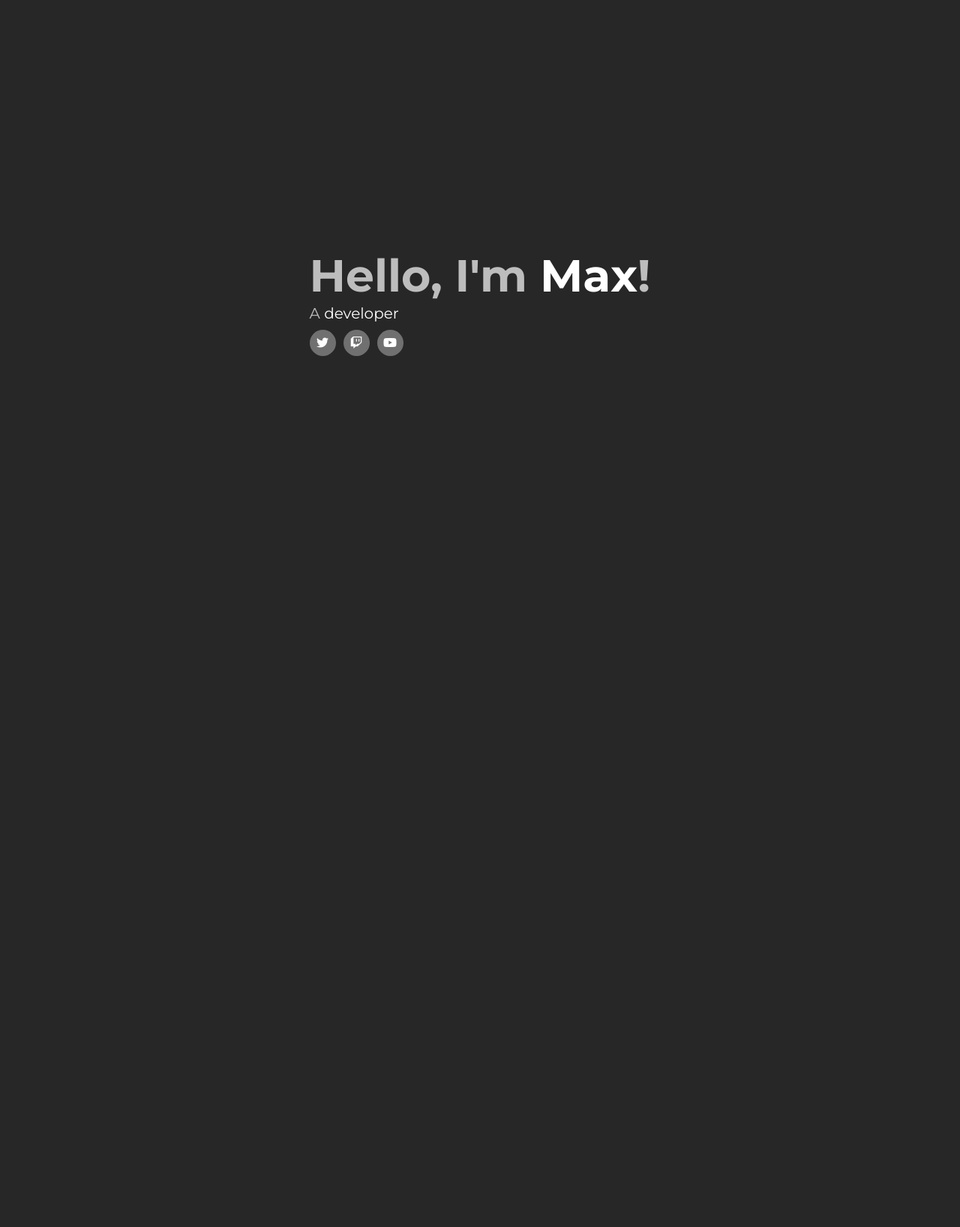
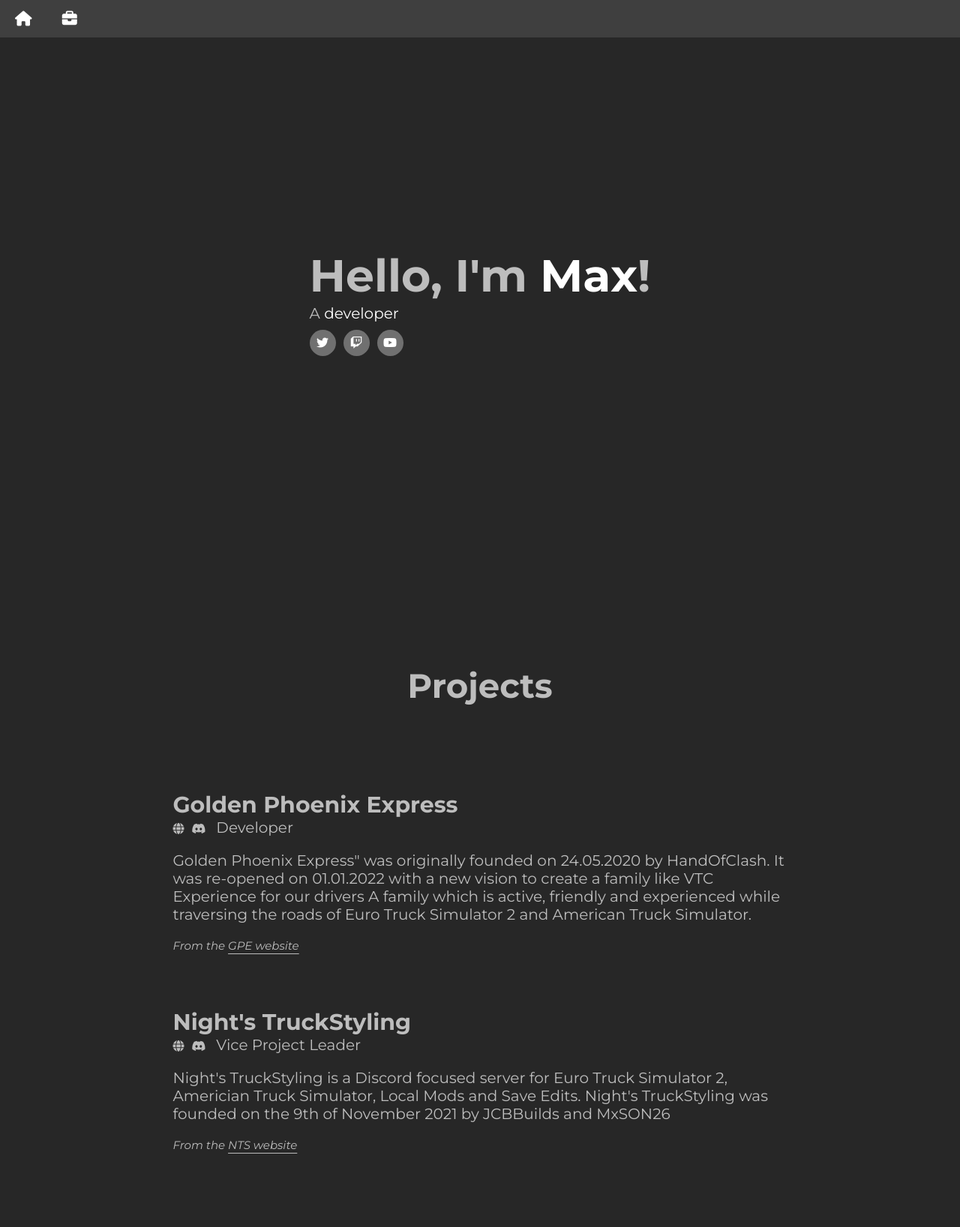
Before and after one commit to spidermax89/Spidermax89-Website, a PHP site: page / in a window 1280 px wide. Shown: the whole page at 75% size. Before the commit the page ends 475 px from the top, so only its background shows below. Run offline with PHP 8.4, Linux system fonts and the light colour scheme; some libraries are stand-ins or nearby versions.

Commit message:
Added Projects

```diff
--- a/Assets/css/main.css
+++ b/Assets/css/main.css
@@ -99,7 +99,7 @@ body {
   text-decoration: none;
 }
 
-.top{
+.topSection{
   height: 100%;
   display: flex;
   justify-content: center;
--- a/index.html
+++ b/index.html
@@ -1,4 +1,175 @@
 <html lang="en">
+
+  <style>
+    nav{
+      display: flex;
+      justify-content: space-between;
+      align-items: center;
+      height: 30px;
+      color: white;
+      left: 50%;
+      transition: background-color 1s, margin 1s, border-radius 1s, width 1s, padding 1s, box-shadow 1s;
+    }
+
+    nav.top{
+      padding: 10px 50%;
+      background-color: rgb(63, 63, 63);
+      width: 100%;
+      position: fixed;
+      transform: translateX(-50%);
+    }
+
+    nav.top a{
+      margin-left: 20px;
+    }
+
+    nav.scroll{
+      padding: 10px;
+      background-color: #4d4d4d;
+      width: 90%;
+      margin: 10px;
+      border-radius: 20px;
+      position: fixed;
+      z-index: 999;
+      transform: translateX(-50%);
+      box-shadow: 0px 0px 20px 0px rgba(85, 85, 85, 0.75);
+    }
+
+    nav img{
+      height: 100%;
+    }
+    nav a {
+  color: white;
+  text-decoration: none;
+  font-size: 20px;
+  font-weight: bold;
+  margin: 0 1rem;
+  position: relative;
+  z-index: 1;
+}
+
+#projectsIcon::after{
+  content: "Projects";
+}
+
+#homeIcon::after{
+  content: "Home";
+}
+
+nav a::after {
+  opacity: 0;
+  visibility: hidden;
+  position: absolute;
+  top: 100%;
+  left: 50%;
+  transform: translateX(-50%) translateY(10px);
+  transition: opacity 0.3s, visibility 0.3s, transform 0.3s;
+}
+
+nav a:hover::after {
+  opacity: 1;
+  visibility: visible;
+  transform: translateX(-50%) translateY(0);
+}
+
+@keyframes fadeIn {
+  from {
+    opacity: 0;
+  }
+  to {
+    opacity: 1;
+  }
+}
+
+
+.projects{
+  display: flex;
+  flex-direction: column;
+  align-items: center;
+  justify-content: center;
+  padding: 50px 0;
+  color: rgb(189, 189, 189);
+}
+
+.projectsContainer{
+  display: flex;
+  flex-direction: column;
+  align-items: center;
+  justify-content: center;
+  width: 80%;
+}
+
+
+.projectsTitle{
+  margin-bottom: 50px;
+  font-size: 30px;
+  font-weight: bold;
+}
+
+.projectText h2{
+  margin-bottom: 0px;
+  font-size: 30px;
+  font-weight: bold;
+}
+
+.projectText p{
+  font-size: 20px;
+}
+
+.project{
+  display: flex;
+  flex-direction: column;
+  align-items: center;
+  justify-content: center;
+  width: 80%;
+  margin-bottom: 50px;
+}
+
+.projectImg{
+  width: 100%;
+  height: 300px;
+  margin-bottom: 50px;
+}
+
+.projectImg img{
+
+  object-fit: cover;
+}
+
+.footnote{
+  font-size: 15px;
+  font-style: italic;
+  margin-top: 50px;
+  color: rgb(189, 189, 189);
+}
+
+.footnote a{
+  color: rgb(189, 189, 189);
+  text-decoration: underline;
+  text-underline-offset: 5px;
+}
+
+.project .role{
+  font-size: 20px;
+  margin-bottom: 10px;
+  color: rgb(189, 189, 189);
+}
+
+.project .socials{
+  font-size: 15px;
+  margin-bottom: 10px;
+  color: rgb(189, 189, 189);
+}
+
+.project .socials a{
+  margin-right: 10px;
+  text-decoration: none;
+  color: rgb(189, 189, 189);
+}
+
+
+  </style>
+
   <head>
     <meta charset="UTF-8" />
     <meta http-equiv="X-UA-Compatible" content="IE=edge" />
@@ -8,9 +179,14 @@
     <link rel="icon" type="image/x-icon" href="./Assets/img/Round2Logo.png" />
     <title>Spidermax89</title>
   </head>
-
   <body>
-    <section class="top">
+    <nav class="topnav top">
+      <div class="links">
+        <a href="#top" id="homeIcon"><i class="fa-solid fa-house"></i></a>
+        <a href="#projects" id="projectsIcon"><i class="fa-solid fa-briefcase"></i></a>
+      </div>
+    </nav>
+    <section class="topSection">
       <div class="topText">
         <div class="text">
           <h1 class="welcomeTitle">Hello, I'm <span>Max</span>!</h1>
@@ -23,25 +199,57 @@
         </div>
       </div>
     </section>
-    <!-- <section class="topDown">
-      <div class="donwText">
-        <p>Current Projects</p>
-        <p><i class="fa-solid fa-chevron-down"></i></p>
+    <section class="projects" id="projects">
+      <div class="projectsTitle">
+        <h1>Projects</h1>
+      </div>
+      <div class="projectsContainer">
+        <div class="project">
+          <!-- <div class="projectImg">
+            <img src="./Assets/img/Project1.png" alt="Project1" />
+          </div> -->
+          <div class="projectText">
+            <h2>Golden Phoenix Express</h2>
+            <span class="socials"><a href="https://goldenphoenixexpressvtc.com/"><i class="fa-solid fa-globe"></i></a><a href="https://discord.gg/GPE"><i class="fa-brands fa-discord"></i></a></span>
+            <span class="role">Developer</span>
+            <p>
+              Golden Phoenix Express" was originally founded on 24.05.2020 by HandOfClash.
+              It was re-opened on 01.01.2022 with a new vision to create a family like VTC Experience for our drivers A family which is active,
+              friendly and experienced while traversing the roads of Euro Truck Simulator 2 and American Truck Simulator.
+            </p>
+            <span class="footnote">From the <a href="https://goldenphoenixexpressvtc.com/">GPE website</a></span>
+          </div>
+        </div>
+        <div class="project">
+          <!-- <div class="projectImg">
+            <img src="./Assets/img/Project2.png" alt="Project2" />
+          </div> -->
+          <div class="projectText">
+            <h2>Night's TruckStyling</h2>
+            <span class="socials"><a href="https://www.nightstruckstyling.com/"><i class="fa-solid fa-globe"></i></a><a href="https://discord.gg/night-s-truckstyling-907405033841238026"><i class="fa-brands fa-discord"></i></a></span>
+            <span class="role">Vice Project Leader</span>
+            <p>
+              Night's TruckStyling is a Discord focused server for Euro Truck Simulator 2, Americian Truck Simulator, Local Mods and Save Edits.
+              Night's TruckStyling was founded on the 9th of November 2021 by JCBBuilds and MxSON26
+            </p>
+            <span class="footnote">From the <a href="https://www.nightstruckstyling.com/">NTS website</a></span>
+          </div>
+        </div>
       </div>
     </section>
-    <section class="Projects">
-      <div class="projectsHolder">
-        <div class="project">
-          <img class="projectImage" src="https://avatars.githubusercontent.com/u/139248956?s=200&v=4">
-          <h1 class="projectName">NTS</h1>
-          <p class="projectRole">Vice Project Leader</p>
-        </div>
-        <div class="project">
-          <img class="projectImage" src="https://avatars.githubusercontent.com/u/137806657?s=200&v=4">
-          <h1 class="projectName">GPE</h1>
-          <p class="projectRole">Developer</p>
-        </div>
-      </div>
-    </section> -->
   </body>
 </html>
+
+<script>
+
+  window.addEventListener("scroll", function(){
+    if(scrollY == 0){
+      document.querySelector("nav").classList.add("top");
+      document.querySelector("nav").classList.remove("scroll");
+    } else{
+      document.querySelector("nav").classList.remove("top");
+      document.querySelector("nav").classList.add("scroll");
+    }
+  })
+
+</script>
```
